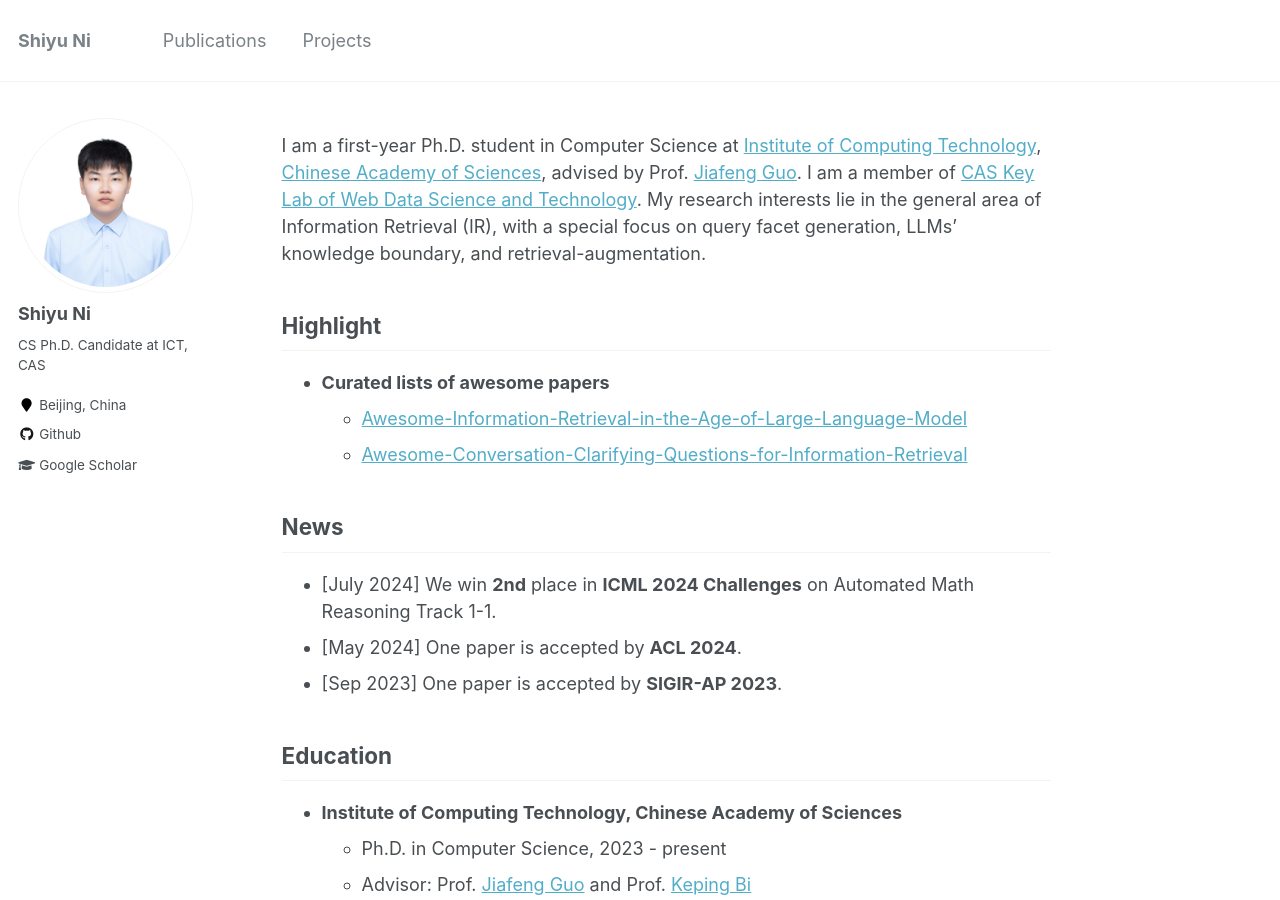
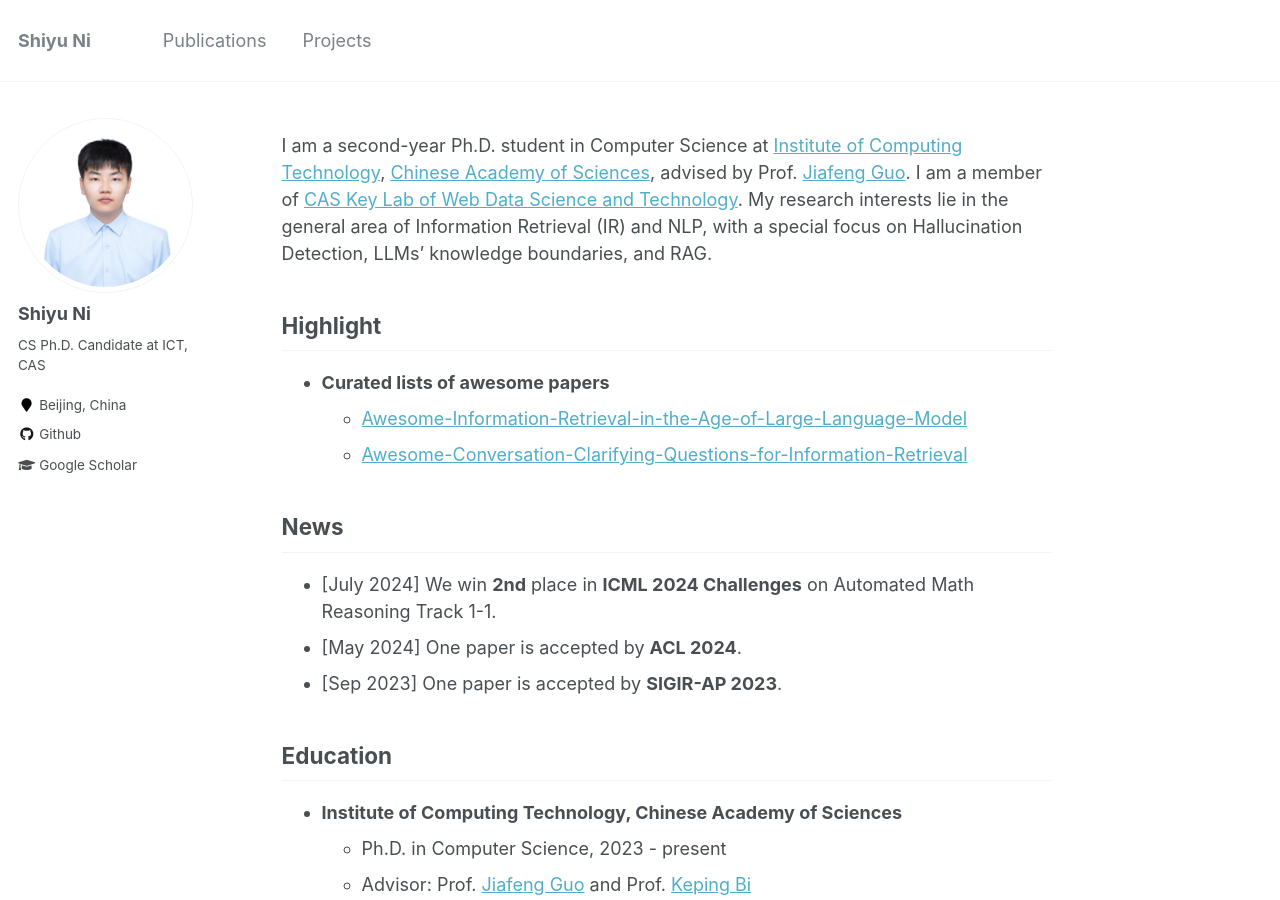
Before and after one commit to ShiyuNee/ShiyuNee.github.io, a Jekyll site: the page built from _pages/about.md, in a window 1280 px wide and 900 px high. Built offline with Jekyll 4.4.1, drawn with Linux system fonts in a browser that asks for light colours.

Commit message:
update year

```diff
--- a/_pages/about.md
+++ b/_pages/about.md
@@ -9,7 +9,7 @@ redirect_from:
 ---
 
 
-I am a first-year Ph.D. student in Computer Science at [Institute of Computing Technology](http://www.ict.ac.cn/), [Chinese Academy of Sciences](http://www.cas.cn/), advised by Prof. [Jiafeng Guo](http://www.bigdatalab.ac.cn/gjf/). I am a member of [CAS Key Lab of Web Data Science and Technology](http://www.bigdatalab.ac.cn/). My research interests lie in the general area of Information Retrieval (IR), with a special focus on query facet generation, LLMs' knowledge boundary, and retrieval-augmentation.
+I am a second-year Ph.D. student in Computer Science at [Institute of Computing Technology](http://www.ict.ac.cn/), [Chinese Academy of Sciences](http://www.cas.cn/), advised by Prof. [Jiafeng Guo](http://www.bigdatalab.ac.cn/gjf/). I am a member of [CAS Key Lab of Web Data Science and Technology](http://www.bigdatalab.ac.cn/). My research interests lie in the general area of Information Retrieval (IR) and NLP, with a special focus on Hallucination Detection, LLMs' knowledge boundaries, and RAG.
 
 ## Highlight
 
```
